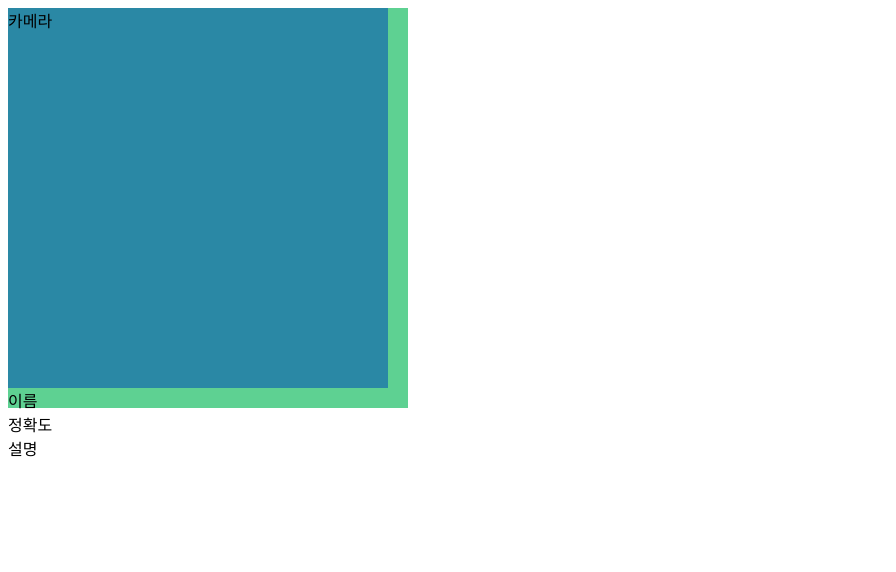
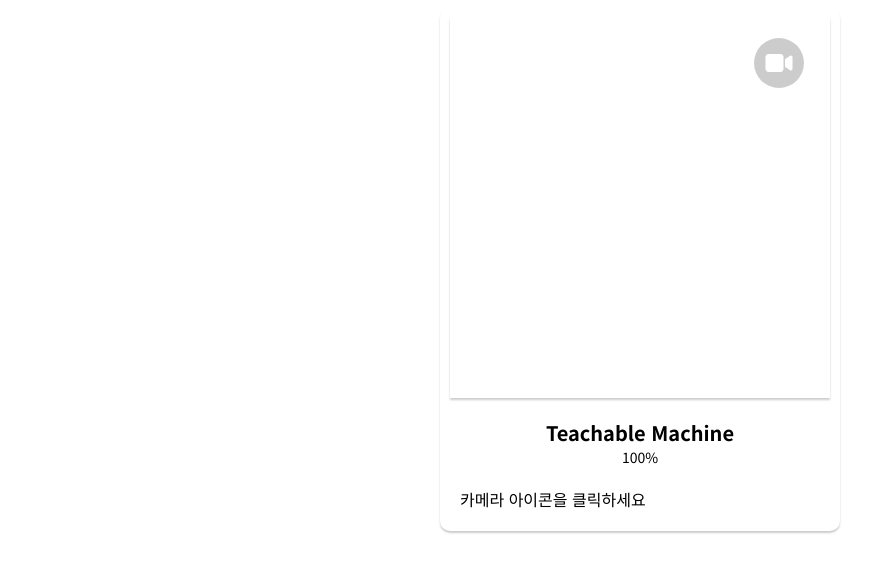
Before and after one commit to wonnem/leehyewon, a plain HTML site: page index.html in a window 1280 px wide. Shown: the whole page, without its empty margins (0-896 px from the left). Drawn offline with Linux system fonts and the light colour scheme.

Commit message:
update 10

```diff
--- a/index.html
+++ b/index.html
@@ -1,17 +1,31 @@
 <!DOCTYPE html>
 <html lang="ko">
-<head>
-    <meta charset="UTF-8">
-    <meta name="viewport" content="width=device-width, initial-scale=1.0">
-    <link rel="stylesheet" href="style.css">
-    <title>TEACHABLE MACHINE</title>
-</head>
-<body>
+  <head>
+    <meta charset="UTF-8" />
+    <meta name="viewport" content="width=device-width, initial-scale=1.0" />
+    <link rel="preconnect" href="https://fonts.gstatic.com" />
+    <link
+      href="https://fonts.googleapis.com/css2?family=Noto+Sans+KR:wght@300;400;500;700&display=swap"
+      rel="stylesheet"
+    />
+    <link rel="stylesheet" href="style.css" />
+    <title>Learn Teachable Machine</title>
+  </head>
+  <body>
     <div class="container">
-        <div class="cam">카메라</div>
-        <div class="title">이름</div>
-        <div class="percent">정확도</div>
-        <div class="description">설명</div>
+      <div class="camera"></div>
+      <div class="name">Teachable Machine</div>
+      <div class="percent">100%</div>
+      <div class="description">카메라 아이콘을 클릭하세요</div>
+      <div class="icon">
+        <i class="fas fa-video"></i>
+        <i class="fas fa-video-slash invisible"></i>
+      </div>
     </div>
-</body>
+
+    <script src="https://kit.fontawesome.com/d4dade5e61.js" crossorigin="anonymous"></script>
+    <script src="https://cdn.jsdelivr.net/npm/@tensorflow/tfjs@1.3.1/dist/tf.min.js"></script>
+    <script src="https://cdn.jsdelivr.net/npm/@teachablemachine/image@0.8/dist/teachablemachine-image.min.js"></script>
+    <script src="./script.js"></script>
+  </body>
 </html>
--- a/style.css
+++ b/style.css
@@ -1,13 +1,40 @@
-.container {
-  width: 400px;
-  height: 400px;
-  background-color: rgb(94, 209, 146);
+body {
+  display: flex;
+  justify-content: center;
 }
 
-.cam {
+.container {
+  width: 380px;
+  padding: 10px;
+  position: relative;
+  font-family: "Noto Sans KR", sans-serif;
+  box-shadow: 0px 2px 2px rgba(0, 0, 0, 0.2);
+  border-radius: 10px;
+}
+
+.icon {
+  position: absolute;
+  top: 30px;
+  right: 36px;
+  cursor: pointer;
+  background-color: rgba(0, 0, 0, 0.2);
+  width: 50px;
+  height: 50px;
+  border-radius: 50%;
+  display: flex;
+  justify-content: center;
+  align-items: center;
+}
+
+.icon i {
+  font-size: 24px;
+  color: #ffffff;
+}
+
+.camera {
   width: 380px;
   height: 380px;
-  background-color: rgb(42, 136, 165);
+  box-shadow: 0px 2px 2px rgba(0, 0, 0, 0.2);
 }
 
 .name {
@@ -16,3 +43,17 @@
   font-size: 20px;
   font-weight: bold;
 }
+
+.percent {
+  text-align: center;
+  font-size: 14px;
+}
+
+.description {
+  margin-top: 10px;
+  padding: 10px;
+}
+
+.icon .invisible {
+  display: none;
+}
```
